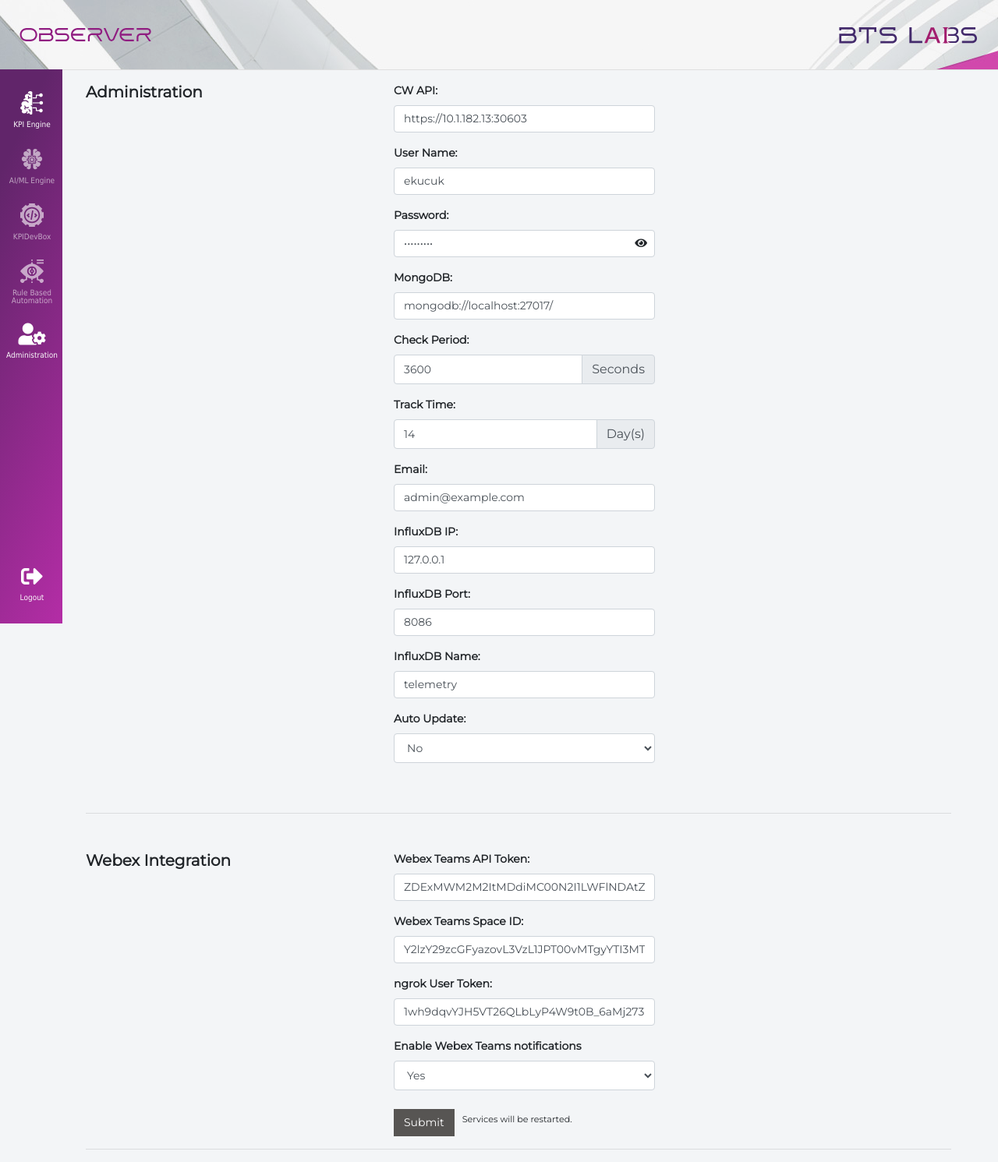
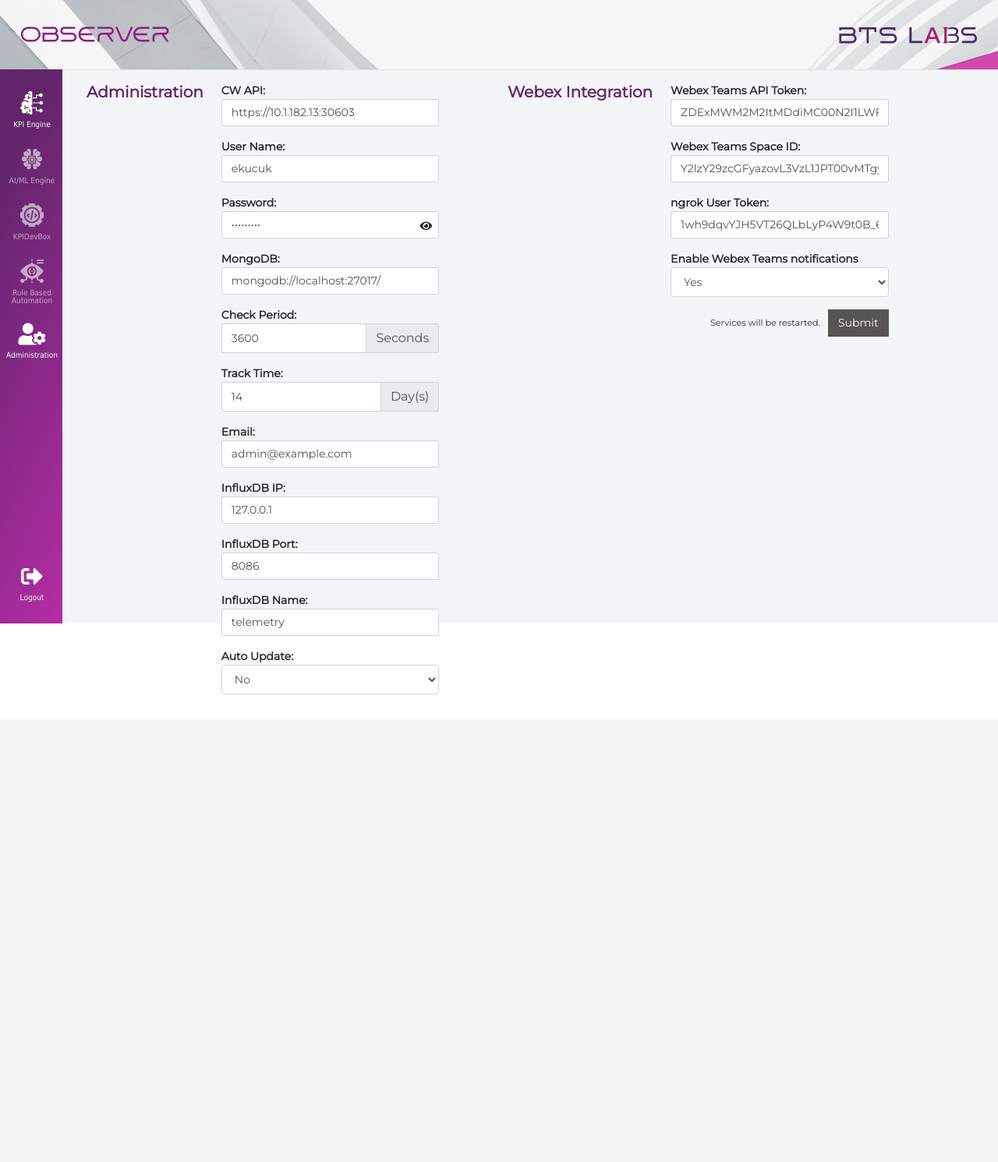
Before and after one commit to BTSLABS/kpi-engine, a Flask app: page /administration in a window 1280 px wide. Shown: the whole page at 78% size. After the commit the page ends 891 px from the top, so only its background shows below. Run offline with Flask 2, Linux system fonts and the light colour scheme; some libraries are stand-ins or nearby versions.

Commit message:
admin styling

```diff
--- a/static/css/style.css
+++ b/static/css/style.css
@@ -86,8 +86,8 @@
     }
     .password-toggle{
         position: absolute;
-        right: 25px;
-        top: 36px;
+        right: 24px;
+        top: 30px;
     }
     .form-control{
         font-size: inherit !important;;
@@ -101,6 +101,16 @@
         color: #fff;
          background-color: #343534;
         border-color: #343534;
+    }
+    .form .form-title{
+        color: #61256A;
+    }
+    .form-group > label {
+        margin-bottom: 0;
+    }
+    .form-group input,
+    .form-group .input-group-text {
+        border-radius: 2px;
     }
 
 /*--- Sidebar ---*/
--- a/templates/administration.html
+++ b/templates/administration.html
@@ -5,40 +5,38 @@
         <title>Administration | BTS OBSERVER</title>
     </head>
     <body>
-        <div class="main-content" style="height:auto;">
+        <div class="main-content">
             {% include 'common/header.html' %}
             {% include 'common/sidebar.html' %}
             <div class="container-fluid">
-                <div class="col-12 mt-3 ">
+                <div class="col-12 d-xl-inline-flex my-3">
                     <div class="alert alert-success alert-dismissible fade show" style="display: none;position: fixed;z-index: 999;right: 5%;" role="alert">
                         <strong>Updated successfully!</strong>
                         <button type="button" class="close" data-dismiss="alert" aria-label="Close">
                             <span aria-hidden="true">&times;</span>
                         </button>
                     </div>
-                    <div id="adminForm" class="form col-12  px-0  row justify-content-center">
-                        <div class="col-lg-4 ">
-                            <h5>Administration</h5>
-                        </div>
-                        <div class="col-md-8">
-                            <div class="form-group col-6">
+                    <div id="adminForm" class="form col-xl-6 col-lg-12 col-md-12 col-sm-12 col-xs-12 px-0 row justify-content-left">
+                        <h5 class="pl-3 pr-0 form-title">Administration</h5>
+                        <div class="col-xl-7 col-lg-12 col-md-12 col-sm-12 col-xs-12 pl-2">
+                            <div class="form-group col-12">
                                 <label for="cwapi">CW API:</label>
                                 <input type="text" class="form-control" id="cwapi" value="0.0.0.0" placeholder="CWD API">
                             </div>
-                            <div class="form-group col-6">
+                            <div class="form-group col-12">
                                 <label for="username">User Name:</label>
                                 <input type="text" class="form-control" id="username" value="admin" placeholder="Username">
                             </div>
-                            <div class="form-group position-relative col-6">
+                            <div class="form-group position-relative col-12">
                                 <label for="password">Password:</label>
                                 <input type="password" class="form-control" id="password" placeholder="Password">
                             <span class="password-toggle" > <i  id="password-toggle" class="fas fa-eye"></i></span>
                             </div>
-                            <div class="form-group col-6">
+                            <div class="form-group col-12">
                                 <label for="mongodb">MongoDB:</label>
                                 <input type="text" class="form-control" id="mongodb" placeholder="MongoDB" value="">
                             </div>
-                            <div class="form-group col-6">
+                            <div class="form-group col-12">
                                 <label for="check_period">Check Period:</label>
                                 <div class="input-group">
                                     <input type="text" class="form-control" id="check_period" placeholder="Check Period"
@@ -48,7 +46,7 @@
                                     </div>
                                 </div>
                             </div>
-                            <div class="form-group col-6">
+                            <div class="form-group col-12">
                                 <label for="track_time">Track Time:</label>
                                 <div class="input-group">
                                     <input type="text" class="form-control" id="track_time" placeholder="Track Time"
@@ -59,25 +57,25 @@
                                 </div>
                             </div>
 
-                            <div class="form-group col-6">
+                            <div class="form-group col-12">
                                 <label for="admin_email">Email:</label>
                                 <input type="email" class="form-control" id="admin_email" placeholder="Email" value="">
                             </div>
-                            <div class="form-group col-6">
+                            <div class="form-group col-12">
                                 <label for="influxdb_ip">InfluxDB IP:</label>
                                 <input type="text" class="form-control" id="influxdb_ip" placeholder="Influxdb IP" value="0.0.0.0">
                             </div>
-                            <div class="form-group col-6">
+                            <div class="form-group col-12">
                                 <label for="influxdb_port">InfluxDB Port:</label>
                                 <input type="text" class="form-control" id="influxdb_port" placeholder="Influxdb Port" value="8080">
                             </div>
-                            <div class="form-group col-6">
+                            <div class="form-group col-12">
                                 <label for="influxdb_name">InfluxDB Name:</label>
                                 <input type="text" class="form-control" id="influxdb_name" placeholder="Influxdb Name"
                                     value="influx db">
                             </div>
 
-                            <div class="form-group col-6">
+                            <div class="form-group col-12">
                                 <label for="auto_update">Auto Update:</label>
                                 <select class="form-control" id="auto_update">
                                     <option value="True">Yes</option>
@@ -85,48 +83,40 @@
                                 </select>
                             </div>
                         </div>
-                        <div class="col-md-12">
-                            <hr class="my-5">
-                        </div>
                     </div>
-                    <div id="webexForm" class="form col-12  px-0  row justify-content-center">
-                        <div class="col-md-4">
-                            <h5>Webex Integration</h5>
-                        </div>
-                        <div class="col-md-8">
-                            <div class="form-group col-6">
+                    <div id="webexForm" class="form col-xl-6 col-lg-12 col-md-12 col-sm-12 col-xs-12 px-0 row justify-content-left">
+                        <h5 class="pl-3 pr-0 form-title">Webex Integration</h5>
+                        <div class="col-xl-7 col-lg-9 col-md-12 col-sm-12 col-xs-12 pl-2">
+                            <div class="form-group col-12">
                                 <label for="apitoken">Webex Teams API Token:</label>
                                 <input type="text" class="form-control" id="webexapi_token" value="" placeholder="">
                             </div>
-                            <div class="form-group col-6">
+                            <div class="form-group col-12">
                                 <label for="spaceid">Webex Teams Space ID:</label>
                                 <input type="text" class="form-control" id="room_id" value="" placeholder="">
                             </div>
-                            <div class="form-group col-6">
+                            <div class="form-group col-12">
                                 <label for="ngrok">ngrok User Token:</label>
                                 <input type="text" class="form-control" id="ngrok_token" value="" placeholder="">
                             </div>
-                            <!-- <div class="form-group col-6">
+                            <!-- <div class="form-group col-12">
                                 <label for="email_notif">Enable email notifications</label>
                                 <select class="form-control" id="email_notf">
                                     <option value="True">Yes</option>
                                     <option value="False">No</option>
                                 </select>
                             </div> -->
-                            <div class="form-group col-6">
+                            <div class="form-group col-12">
                                 <label for="webex_enable">Enable Webex Teams notifications</label>
                                 <select class="form-control" id="webex_enable">
                                     <option value="True">Yes</option>
                                     <option value="False">No</option>
                                 </select>
                             </div>
-                            <div class="col-12 d-flex justify-content-start align-items-center">
-                                <button class="btn submit-button mt-2 " id="adminSub">Submit</button>
-                                <small style="padding-left: 10px;">Services will be restarted.</small>
+                            <div class="col-12 d-flex justify-content-end align-items-center">
+                                <small style="padding-right: 10px;">Services will be restarted.</small>
+                                <button class="btn submit-button" id="adminSub">Submit</button>
                             </div>
-                        </div>
-                        <div class="col-md-12">
-                            <hr>
                         </div>
                     </div>
                 </div>
--- a/templates/common/header.html
+++ b/templates/common/header.html
@@ -1,6 +1,6 @@
 <div class="site-header">
     <div class="brand">
-        <img class="brand-logo" src="{{ url_for('static', filename='img/observer.svg') }}"/>
+        <img class="brand-logo" style="height:45px;" src="{{ url_for('static', filename='img/observer.svg') }}"/>
     </div>
     <div class="btslabs-logo">
         <img class="brand-logo" src="{{ url_for('static', filename='img/btslabs2.svg') }}"/>
```
